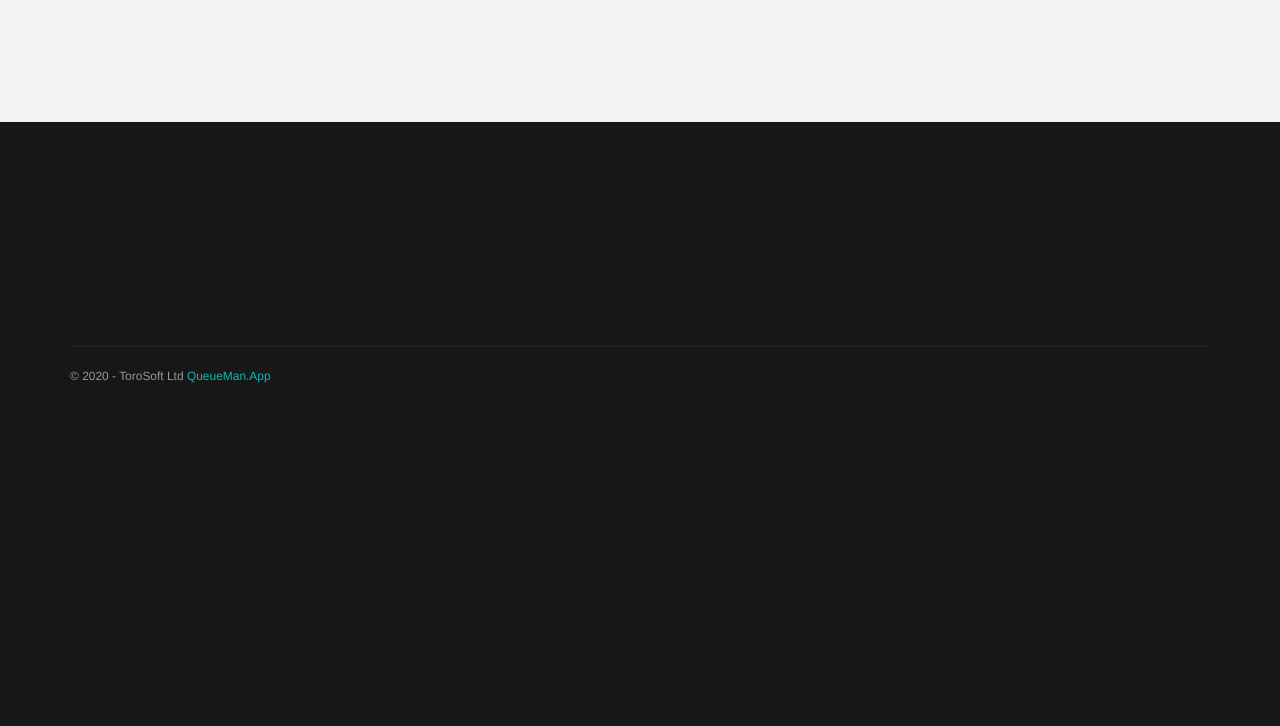
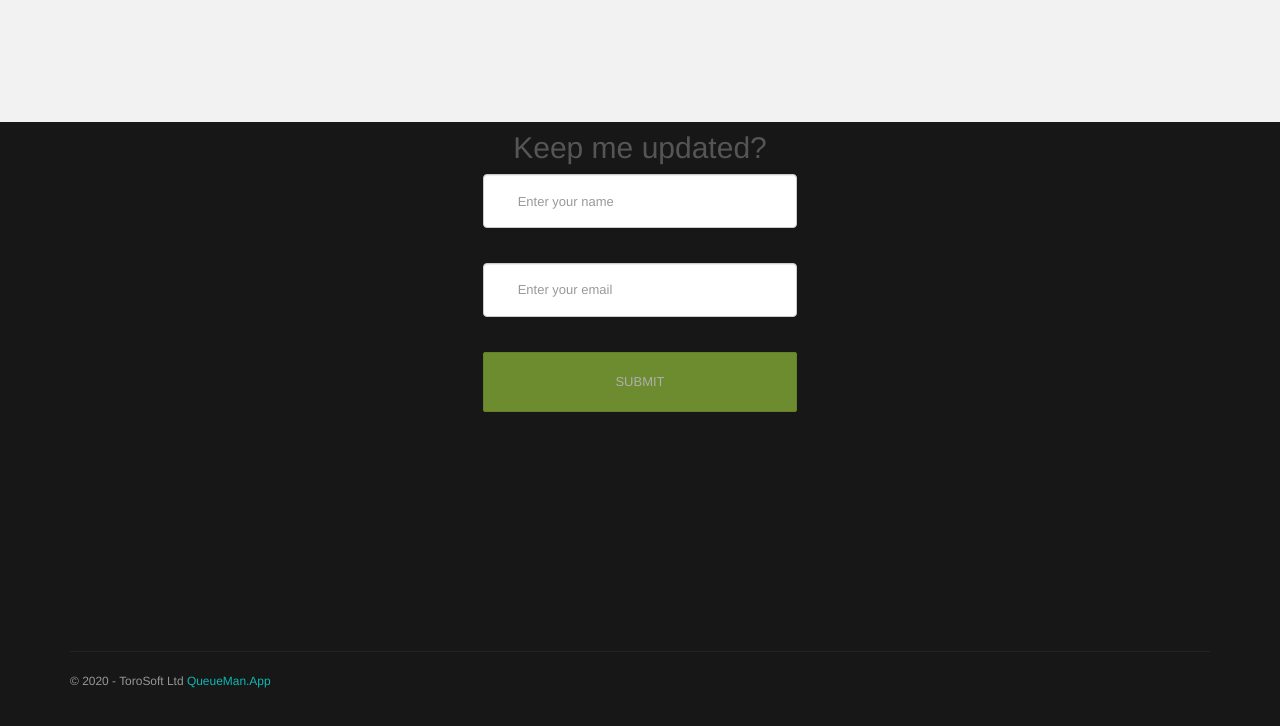
Before and after one commit to abdulbaruwa/abdulbaruwa.github.io, a plain HTML site: page index.html in a window 1280 px wide. Shown: the part 2036-2762 px from the top of the page. Before the commit the page ends 2556 px from the top, so only its background shows below. Drawn offline with Linux system fonts and the light colour scheme; files that its build step writes are made by us from their sources.

Commit message:
Updates with new image and email form

```diff
--- a/index.html
+++ b/index.html
@@ -58,15 +58,20 @@
       <!-- Collect the nav links, forms, and other content for toggling -->
       <div id="navbar" class="collapse navbar-collapse">
         <a href="http://templatedeck.com" target="_blank"
-          class="btn btn-sm btn-success-outline navbar-btn pull-right">Buy now</a>
+          class="btn btn-sm btn-success-outline navbar-btn pull-right">Download Alpha Version</a>
 
       </div><!-- /.navbar-collapse -->
     </div><!-- /.container-fluid -->
   </nav>
 
+
+
+
   <!--******************************************************
 ******************** The Hero
 ****************************************************** -->
+
+
   <div class="wrapper wrapper-darker wrapper-no-padding-bottom" id="start">
     <div class="container">
       <div class="row">
@@ -82,6 +87,8 @@
     </div>
   </div>
 
+
+
   <!--******************************************************
 ******************** The First Content Wrapper
 ****************************************************** -->
@@ -94,8 +101,8 @@
             messages for Queues, Topics and Subscriptions </p>
         </div>
         <div class="col-md-10 col-md-offset-1 text-center ">
-          <img src="img/ConnectionsMenuScreen.png" alt="app screenshot on tablet and phone" class="img-responsive  wow fadeIn "
-            data-wow-delay="0.75s" />
+          <img src="img/ConnectionsMenuScreen.png" alt="app screenshot on tablet and phone"
+            class="img-responsive  wow fadeIn " data-wow-delay="0.75s" />
         </div>
       </div>
     </div>
@@ -124,17 +131,54 @@
     </div>
   </div>
 
+
+<!--******************************************************
+******************** The Contact wrapper
+****************************************************** -->
+  <div id="contact"></div>
+    <div class="">
+      <div class="container text-center">
+        <div class="row">
+          <div class="col-md-12">
+            <h4>Keep me updated?</h4>
+          </div>
+        </div>
+        <div class="row">
+          <div class="col-md-4 col-md-offset-4">
+          <!-- The contact form -->
+            <form action="php/contact.php" method="post" role="form" data-toggle="validator" class="form-contact  wow fadeInUp">
+
+                            <div class="form-group">
+                              <input type="text" name="name" placeholder="Enter your name" class="form-control"  required ><br>
+                              <div class="help-block with-errors"></div>
+                            </div>
+
+                            <div class="form-group">
+                              <input type="email" name="email" placeholder="Enter your email" class="form-control" required ><br>
+                              <div class="help-block with-errors"></div>
+                            </div>
+
+                            <div class="form-group text-center">
+                              <input type="submit" name="submit" value="Submit" class="btn btn-lg btn-block btn-success">
+                            </div>
+
+            </form>
+            <!-- Contact form end -->
+          </div>
+        </div>
+      </div>
+    </div>
+
   <!--******************************************************
 ******************** The Footer wrapper
 ****************************************************** -->
   <div id="footer" class="wrapper wrapper-md wrapper-transparent wow fadeIn">
     <div class="container">
-     <div class="row wrapper-sm wrapper-no-padding-bottom">
+      <div class="row wrapper-sm wrapper-no-padding-bottom">
 
         <div class="col-md-12">
           <hr />
-          <p><small>© 2020 - ToroSoft Ltd <a
-                href="http://www.QueueMan.App" target="_blank">QueueMan.App</a></small></p>
+          <p><small>© 2020 - ToroSoft Ltd <a href="http://www.QueueMan.App" target="_blank">QueueMan.App</a></small></p>
         </div>
       </div>
     </div>
```
